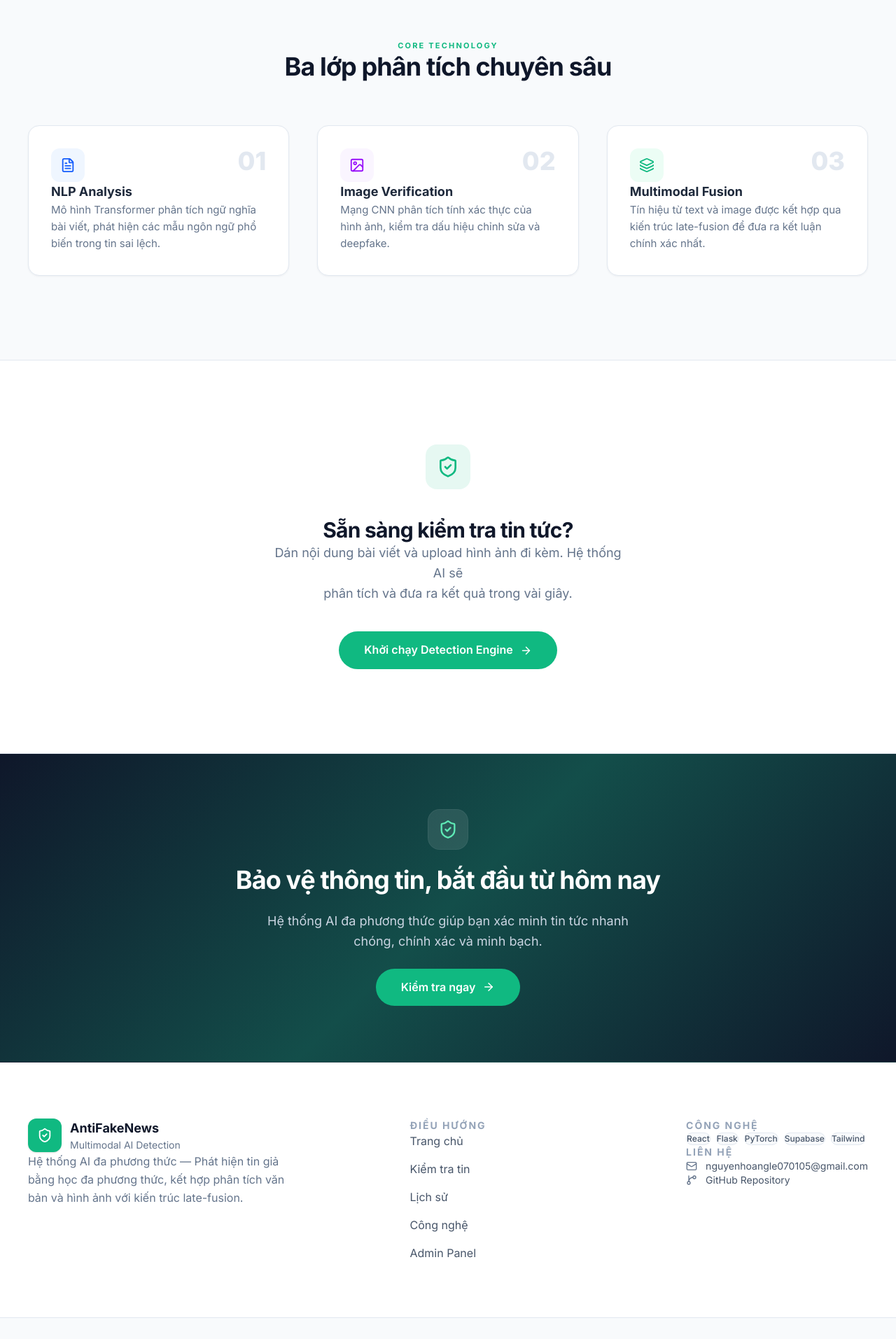
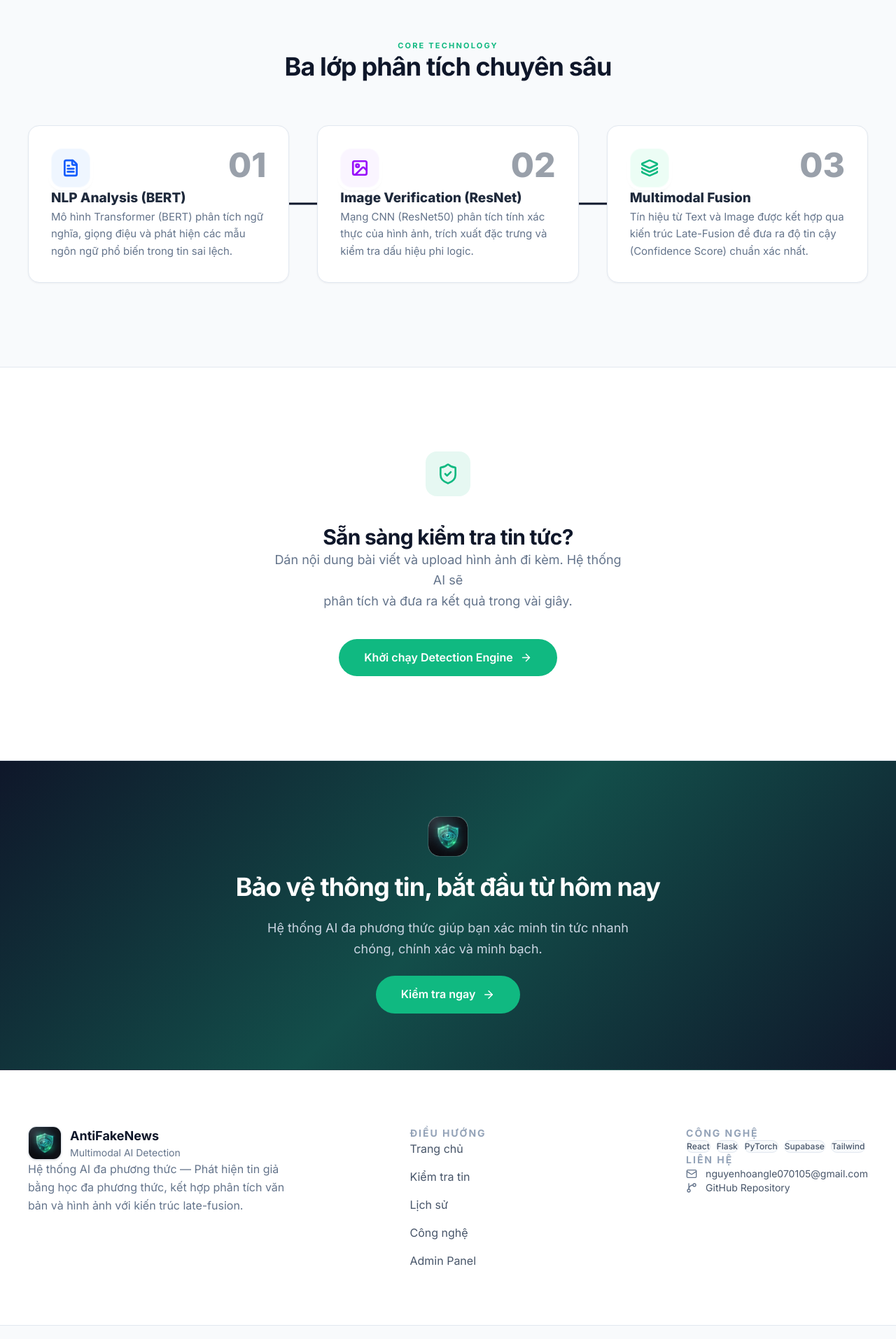
Before and after one commit to NguyenHoangLe0701/Multimodal-Fake-News-Detection, a React (Vite) app in the folder frontend/: page / in a window 1280 px wide. Shown: the part 880-2793 px from the top of the page at 70% size. Built offline with nearby package versions, Linux system fonts and the light colour scheme; no server answers.

Commit message:
feat: implement core frontend layout components including Navbar, Footer, AdminSidebar, and AuthLayout

```diff
--- a/frontend/src/components/Footer.jsx
+++ b/frontend/src/components/Footer.jsx
@@ -17,8 +17,8 @@ const Footer = () => {
       <div className="site-footer-cta w-full flex justify-center">
         <div className="page-container mx-auto flex justify-center">
           <div className="mx-auto flex max-w-3xl flex-col items-center gap-6 text-center">
-            <div className="flex h-14 w-14 items-center justify-center rounded-2xl bg-white/10 ring-1 ring-white/15">
-              <ShieldCheck size={28} className="text-emerald-300" />
+            <div className="flex h-14 w-14 items-center justify-center overflow-hidden rounded-2xl bg-surface-800 ring-1 ring-white/15">
+              <img src="/app-logo.png" alt="Logo" className="h-full w-full object-cover" />
             </div>
             <h2 className="text-2xl font-bold tracking-tight text-white md:text-4xl">
               Bảo vệ thông tin, bắt đầu từ hôm nay
@@ -43,8 +43,8 @@ const Footer = () => {
           <div className="grid grid-cols-1 gap-12 lg:grid-cols-12 lg:gap-10">
             <div className="lg:col-span-4">
               <div className="mb-6 flex items-center gap-3">
-                <div className="flex h-12 w-12 items-center justify-center rounded-xl bg-accent shadow-sm">
-                  <ShieldCheck size={22} className="text-white" />
+                <div className="flex h-12 w-12 items-center justify-center overflow-hidden rounded-xl bg-surface-800 shadow-sm border border-surface-700">
+                  <img src="/app-logo.png" alt="Logo" className="h-full w-full object-cover" />
                 </div>
                 <div>
                   <p className="text-lg font-bold text-surface-50">AntiFakeNews</p>
--- a/frontend/src/components/Navbar.jsx
+++ b/frontend/src/components/Navbar.jsx
@@ -52,8 +52,8 @@ const Navbar = () => {
     >
       <div className="page-container flex h-full items-center justify-between gap-6">
         <Link to="/" className="group flex shrink-0 items-center gap-3">
-          <div className="flex h-12 w-12 items-center justify-center rounded-2xl bg-gradient-to-br from-accent to-teal-500 shadow-lg shadow-accent/20 transition-all duration-300 group-hover:scale-105 group-hover:shadow-accent/40">
-            <ShieldCheck size={24} className="text-white" />
+          <div className="flex h-12 w-12 items-center justify-center overflow-hidden rounded-2xl bg-surface-800 shadow-lg shadow-accent/20 transition-all duration-300 group-hover:scale-105 group-hover:shadow-accent/40 border border-surface-700">
+            <img src="/app-logo.png" alt="Logo" className="h-full w-full object-cover" />
           </div>
           <span className="text-xl font-black tracking-tight text-surface-100">
             AntiFake<span className="text-transparent bg-clip-text bg-gradient-to-r from-accent to-teal-500">News</span>
--- a/frontend/src/components/admin/AdminSidebar.jsx
+++ b/frontend/src/components/admin/AdminSidebar.jsx
@@ -39,16 +39,20 @@ const AdminSidebar = ({ isSidebarOpen, toggleSidebar }) => {
       }`}
     >
       <div className="flex h-[4.25rem] shrink-0 items-center justify-between border-b border-surface-700 px-4">
-        <div className="flex min-w-0 items-center gap-3">
-          <div className="flex h-10 w-10 shrink-0 items-center justify-center rounded-xl bg-accent shadow-sm">
-            <ShieldCheck size={18} className="text-white" />
+        <Link
+          to="/"
+          className="flex min-w-0 items-center gap-3 transition-opacity hover:opacity-80"
+          title="Về trang chủ"
+        >
+          <div className="flex h-10 w-10 shrink-0 items-center justify-center overflow-hidden rounded-xl bg-surface-800 shadow-sm border border-surface-700">
+            <img src="/app-logo.png" alt="Logo" className="h-full w-full object-cover" />
           </div>
           {isSidebarOpen && (
             <span className="truncate text-base font-bold text-surface-50">
               AntiFakeNews
             </span>
           )}
-        </div>
+        </Link>
 
         {isSidebarOpen && (
           <button
--- a/frontend/src/components/auth/AuthLayout.jsx
+++ b/frontend/src/components/auth/AuthLayout.jsx
@@ -20,8 +20,8 @@ const AuthLayout = ({ children, title, subtitle }) => {
         {/* Logo - Absolutely positioned */}
         <div className="absolute top-12 left-12 xl:top-16 xl:left-16 z-20">
           <Link to="/" className="inline-flex items-center gap-3 transition-transform hover:scale-105 w-fit">
-            <div className="flex h-12 w-12 items-center justify-center rounded-xl bg-gradient-to-br from-[#3B82F6] to-[#2563EB] shadow-lg shadow-blue-900/50">
-              <ShieldCheck size={24} className="text-white" />
+            <div className="flex h-12 w-12 items-center justify-center overflow-hidden rounded-xl bg-surface-800 shadow-lg shadow-blue-900/50 border border-surface-700">
+              <img src="/app-logo.png" alt="Logo" className="h-full w-full object-cover" />
             </div>
             <span className="text-2xl font-bold tracking-tight text-white">
               AntiFake<span className="text-[#3B82F6]">News</span>
@@ -133,8 +133,8 @@ const AuthLayout = ({ children, title, subtitle }) => {
         >
           <div className="mb-10 text-center mt-8 lg:mt-0">
             <div className="flex justify-center lg:hidden mb-6">
-              <div className="flex h-14 w-14 items-center justify-center rounded-2xl bg-gradient-to-br from-[#3B82F6] to-[#2563EB] shadow-xl">
-                <ShieldCheck size={28} className="text-white" />
+              <div className="flex h-14 w-14 items-center justify-center overflow-hidden rounded-2xl bg-surface-800 shadow-xl border border-surface-700">
+                <img src="/app-logo.png" alt="Logo" className="h-full w-full object-cover" />
               </div>
             </div>
             <h1 className="text-3xl font-bold text-[#1E293B] tracking-tight xl:text-4xl">
--- a/frontend/src/pages/Home.jsx
+++ b/frontend/src/pages/Home.jsx
@@ -6,8 +6,8 @@ const features = [
   {
     icon: FileText,
     step: '01',
-    title: 'NLP Analysis',
-    desc: 'Mô hình Transformer phân tích ngữ nghĩa bài viết, phát hiện các mẫu ngôn ngữ phổ biến trong tin sai lệch.',
+    title: 'NLP Analysis (BERT)',
+    desc: 'Mô hình Transformer (BERT) phân tích ngữ nghĩa, giọng điệu và phát hiện các mẫu ngôn ngữ phổ biến trong tin sai lệch.',
     accent: 'text-blue-600',
     iconBg: 'bg-blue-50',
     hoverBorder: 'hover:border-blue-200',
@@ -15,8 +15,8 @@ const features = [
   {
     icon: Image,
     step: '02',
-    title: 'Image Verification',
-    desc: 'Mạng CNN phân tích tính xác thực của hình ảnh, kiểm tra dấu hiệu chỉnh sửa và deepfake.',
+    title: 'Image Verification (ResNet)',
+    desc: 'Mạng CNN (ResNet50) phân tích tính xác thực của hình ảnh, trích xuất đặc trưng và kiểm tra dấu hiệu phi logic.',
     accent: 'text-purple-600',
     iconBg: 'bg-purple-50',
     hoverBorder: 'hover:border-purple-200',
@@ -25,7 +25,7 @@ const features = [
     icon: Layers,
     step: '03',
     title: 'Multimodal Fusion',
-    desc: 'Tín hiệu từ text và image được kết hợp qua kiến trúc late-fusion để đưa ra kết luận chính xác nhất.',
+    desc: 'Tín hiệu từ Text và Image được kết hợp qua kiến trúc Late-Fusion để đưa ra độ tin cậy (Confidence Score) chuẩn xác nhất.',
     accent: 'text-accent',
     iconBg: 'bg-emerald-50',
     hoverBorder: 'hover:border-emerald-200',
@@ -121,28 +121,32 @@ const Home = () => {
             </h2>
           </div>
 
-          <div className="grid grid-cols-1 gap-8 md:grid-cols-3 md:gap-8 lg:gap-10">
+          <div className="relative grid grid-cols-1 gap-8 md:grid-cols-3 md:gap-8 lg:gap-10 mt-6">
+            {/* Đường solid đen đứt đoạn qua các thẻ */}
+            <div className="absolute top-1/2 left-[18%] right-[18%] hidden h-[3px] bg-slate-900 md:block -translate-y-1/2 z-0" />
+
             {features.map((item, i) => (
+              <div key={item.title} className="relative h-full">
                 <motion.div
-                key={item.title}
                   initial={{ opacity: 0, y: 20 }}
                   whileInView={{ opacity: 1, y: 0 }}
                   viewport={{ once: true }}
                   transition={{ delay: i * 0.1 }}
-                className={`card card-padded flex h-full flex-col transition-all duration-200 ${item.hoverBorder} hover:shadow-md`}
+                  className={`card card-padded relative z-10 flex h-full flex-col transition-all duration-300 ${item.hoverBorder} hover:-translate-y-2 hover:shadow-2xl bg-white`}
                 >
                   <div className="mb-8 flex items-start justify-between gap-6">
-                  <div className={`flex h-12 w-12 shrink-0 items-center justify-center rounded-xl ${item.iconBg} ${item.accent}`}>
-                    <item.icon size={22} />
+                    <div className={`flex h-14 w-14 shrink-0 items-center justify-center rounded-2xl ${item.iconBg} ${item.accent} shadow-md border border-white/50 ring-4 ring-white`}>
+                      <item.icon size={26} strokeWidth={2.5} />
                     </div>
-                  <span className="select-none pr-1 text-3xl font-black leading-none text-surface-700 md:text-4xl">
+                    <span className="select-none pr-1 text-5xl font-black leading-none text-surface-200/50">
                       {item.step}
                     </span>
                   </div>
 
-                <h3 className="mb-3 text-lg font-bold text-surface-100">{item.title}</h3>
+                  <h3 className="mb-3 text-[19px] font-extrabold text-surface-100">{item.title}</h3>
                   <p className="text-sm leading-relaxed text-surface-400 md:text-[15px]">{item.desc}</p>
                 </motion.div>
+              </div>
             ))}
           </div>
         </div>
```
Also changed, not shown: frontend/public/app-logo.png (added). Lines whose indentation alone changed are shown as unchanged.
